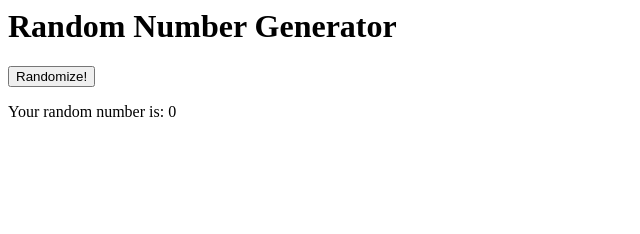
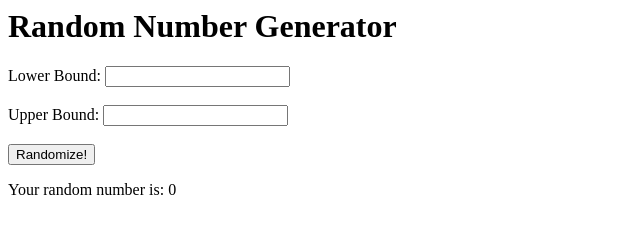
Before and after one commit to JeffreyGreenII/random_number_generator, a plain HTML site: page index.html in a window 1280 px wide. Shown: the whole page, without its empty margins (0-640 px from the left). Drawn offline with Linux system fonts and the light colour scheme.

Commit message:
Adding upper and lower bound form.

```diff
--- a/index.html
+++ b/index.html
@@ -1,13 +1,27 @@
 <html>
     <body>
         <h1>Random Number Generator</h1>
-        <button onclick="getRandomNumber()">Randomize!</button>
+        <form onsubmit="return updateRandomNumber(event)">
+            <label for="lower_bound">Lower Bound:</label>
+            <input type="text" id="lower_bound" name="lower_bound"><br><br>
+            <label for="upper_bound">Upper Bound:</label>
+            <input type="text" id="upper_bound" name="upper_bound"><br><br>
+            <input type="submit" value="Randomize!">
+        </form>
         <p>Your random number is: <span id="random_number">0</span></p>
         <script>
-            function getRandomNumber() {
-                // Calculate new number
+            function updateRandomNumber(e) {
+                // Prevent page from reloading
+                e.preventDefault();
+                // Get lower bound
+                var lowerBound = parseInt(document.getElementById("lower_bound").value);
+                // Get upper bound
+                var upperBound = parseInt(document.getElementById("upper_bound").value);
+                // Get random number range
+                var randomNumberRange = upperBound - lowerBound;
+                // Calculate random number
                 // For documentation on Math.random(), see https://developer.mozilla.org/en-US/docs/Web/JavaScript/Reference/Global_Objects/Math/random
-                var random_number = Math.random();
+                var random_number = lowerBound + (Math.random() * randomNumberRange);
                 // Update the element with the ID "random_number" with the new count
                 document.getElementById("random_number").innerHTML = random_number;
             }
```
